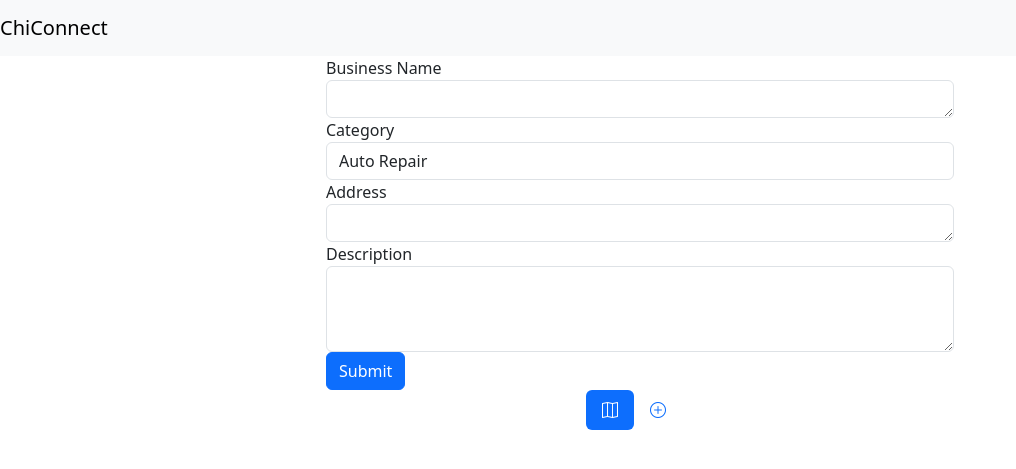
After one commit to charliew2620/ChiConnect, a Flask app: template templates/business_details.html in a window 1280 px wide. The commit adds this page. Shown: the top 469 px of the page, without its empty margins (0-1016 px from the left). Run offline with Flask 3, Linux system fonts and the light colour scheme; the template is opened without the code that fills it, so the values that code supplies are empty; some libraries are stand-ins or nearby versions.

Commit message:
Added endpoint for individual business information

```diff
--- a/main.py
+++ b/main.py
@@ -1,5 +1,7 @@
 from flask import Flask, render_template, request, jsonify, url_for, redirect
 import os
+import json
+from urllib.parse import unquote
 from azure.cosmos import CosmosClient, PartitionKey, exceptions
 
 API_KEY = os.environ.get('API_KEY')
@@ -13,6 +15,23 @@ db_client = CosmosClient(url=ENDPOINT, credential=KEY)
 
 app.jinja_env.variable_start_string = '[['
 app.jinja_env.variable_end_string = ']]'
+
+@app.route("/business/<path:business_data>")
+def business_detail(business_data):
+    try:
+        # URL-decode and parse the business JSON data
+        decoded_data = unquote(business_data)  # URL-decode the string
+        business_info = json.loads(decoded_data)  # Convert JSON string to a Python dictionary
+
+        # Now you can access individual fields of the business object
+        business_name = business_info.get('name', 'Unknown Business')
+        # More fields can be accessed as needed
+    except json.JSONDecodeError:
+        business_name = 'Invalid Business Information'
+        # Handle other fields as necessary
+
+    # Pass the business information to your template
+    return render_template("business_details.html", api_key=API_KEY, business_name=business_name)
 
 
 @app.route("/add_business", methods=['POST'])
--- /dev/null
+++ b/templates/business_details.html
@@ -0,0 +1,96 @@
+<!DOCTYPE html>
+<html lang="en">
+<head>
+    <meta charset="utf-8"/>
+    <meta name="viewport" content="width=device-width, initial-scale=1">
+
+    <title>ChiConnect</title>
+
+    <!-- Load Vue -->
+    <script src="https://unpkg.com/vue@next"></script>
+
+    <!-- Load vue-fuse -->
+    <script src="https://unpkg.com/fuse.js@7.0.0/dist/fuse.js"></script>
+
+    <!-- Load Bootstrap & Bootstrap Icons -->
+    <link href="https://cdn.jsdelivr.net/npm/bootstrap@5.3.2/dist/css/bootstrap.min.css" rel="stylesheet" integrity="sha384-T3c6CoIi6uLrA9TneNEoa7RxnatzjcDSCmG1MXxSR1GAsXEV/Dwwykc2MPK8M2HN" crossorigin="anonymous">
+    <link rel="stylesheet" href="https://cdn.jsdelivr.net/npm/bootstrap-icons@1.3.0/font/bootstrap-icons.css">
+
+    <!-- <link rel="stylesheet" type="text/css" href="[[ url_for('static', filename='styles/index.css') ]]"> -->
+
+    <!-- Pulling api key from jinja -->
+    <script>
+        var api_key = "[[ api_key ]]";
+    </script>
+
+  <!-- <script type='text/javascript' src="[[ url_for('static', filename='index.js') ]]" defer></script>
+  <script type="text/javascript" src="[[ url_for('static', filename='map.js') ]]" defer></script>
+  <script type="text/javascript" src="[[ url_for('static', filename='search.js') ]]" defer></script> -->
+</head>
+<body>
+  <div class="row" >
+    <nav class="navbar bg-body-tertiary">
+      <div class="container-fluid">
+        <form action="/" method="post">
+            <a class="navbar-brand" href="/" type="submit">
+                ChiConnect
+            </a>
+        </form>
+
+
+
+            </div>
+        </nav>
+    </div>
+
+
+    <div class="row justify-content-center">
+        <!-- <div id="searchBar" style="position:relative; z-index: 1;"></div> -->
+        <form class="col-sm-6 mx-auto">
+            <div class="form-group">
+                <label for="exampleFormControlTextarea1">Business Name</label>
+                <textarea class="form-control" id="exampleFormControlTextarea1" rows="1"></textarea>
+            </div>
+            <div class="form-group">
+                <label for="exampleFormControlSelect1">Category</label>
+                <select class="form-control" id="exampleFormControlSelect1">
+                  <option>Auto Repair</option>
+                  <option>Hair Salon</option>
+                  <option>Nail Salon</option>
+                  <option>Cleaning Service</option>
+                  <option>Home Maintenance</option>
+                </select>
+              </div>
+            <div class="form-group">
+                <label for="exampleFormControlTextarea1">Address</label>
+                <textarea class="form-control" id="exampleFormControlTextarea1" rows="1"></textarea>
+            </div>
+            <div class="form-group">
+                <label for="exampleFormControlTextarea1">Description</label>
+                <textarea class="form-control" id="exampleFormControlTextarea1" rows="3"></textarea>
+            </div>
+            <button type="submit" class="btn btn-primary">Submit</button>
+        </form>
+        <div id="app" ></div>
+    </div>
+
+    <div class="row justify-content-center">
+        <ul class="nav justify-content-center nav-pills">
+            <li class="nav-item">
+              <a class="nav-link active" aria-current="page" href="#">
+                <i class="bi bi-map"></i>
+
+                </a>
+            </li>
+            <li class="nav-item">
+              <a class="nav-link" href="#">
+                <i class="bi bi-plus-circle"></i>
+              </a>
+            </li>
+          </ul>
+    </div>
+
+
+
+</body>
+</html>
--- a/templates/index.html
+++ b/templates/index.html
@@ -28,6 +28,7 @@
   <script type='text/javascript' src="[[ url_for('static', filename='index.js') ]]" defer></script>
   <script type="text/javascript" src="[[ url_for('static', filename='map.js') ]]" defer></script>
   <script type="text/javascript" src="[[ url_for('static', filename='search.js') ]]" defer></script>
+  <script type="text/javascript" src="[[ url_for('static', filename='businessDetails.js') ]]" defer></script>
 </head>
 <body>
   <div class="row" >
```
Also changed, not shown: static/map.js (+10 -4 lines), static/search.js (+42 -8 lines), static/businessDetails.js (added).
